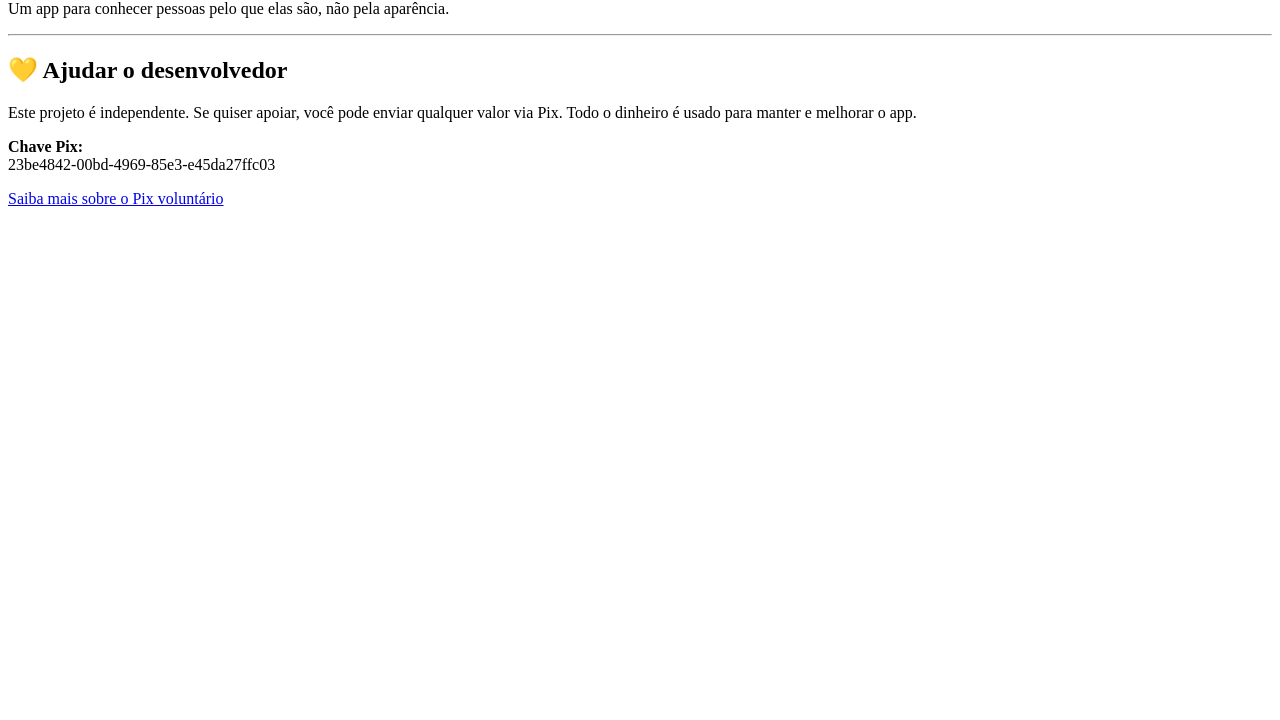
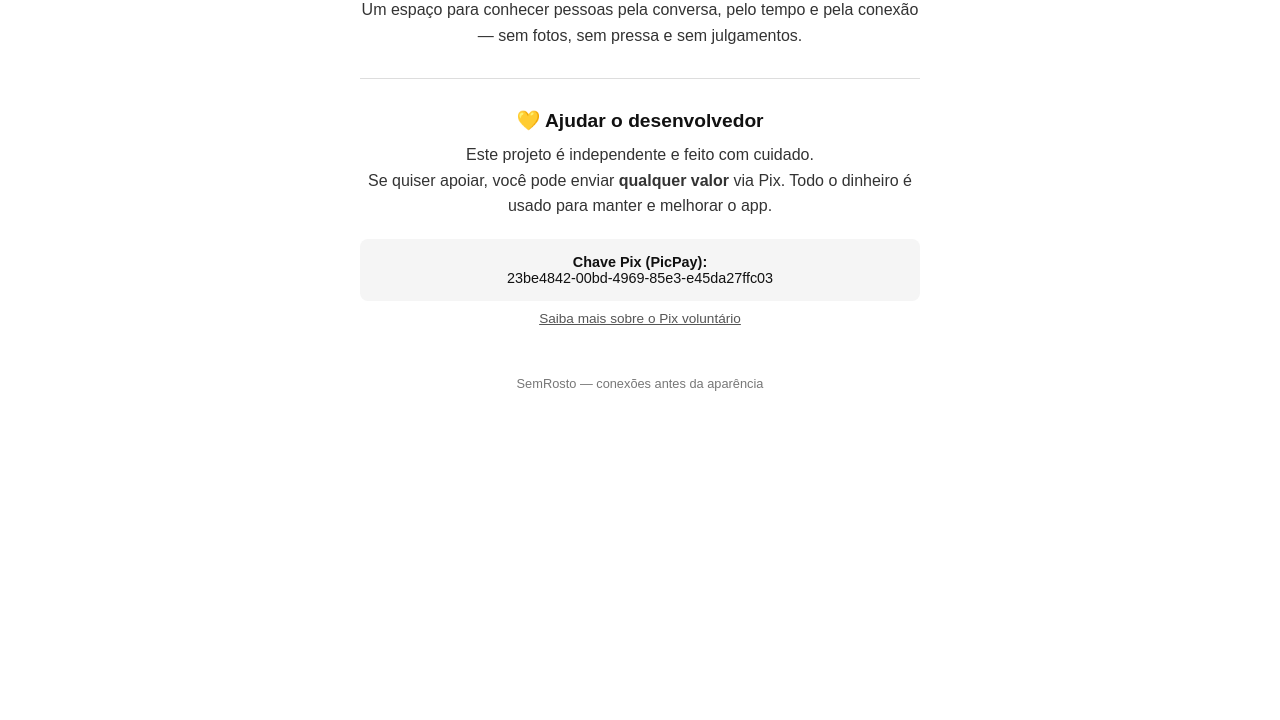
Before and after one commit to moiseselias1510-commits/app-conexao, a plain HTML site: page index.html in a window 1280 px wide. Shown: the part 80-800 px from the top of the page. Drawn offline with Linux system fonts and the light colour scheme.

Commit message:
Update index.html

```diff
--- a/index.html
+++ b/index.html
@@ -4,25 +4,150 @@
   <meta charset="UTF-8">
   <title>SemRosto</title>
   <meta name="viewport" content="width=device-width, initial-scale=1.0">
+
+  <style>
+    /* RESET BÁSICO */
+    * {
+      margin: 0;
+      padding: 0;
+      box-sizing: border-box;
+      font-family: Arial, Helvetica, sans-serif;
+    }
+
+    body {
+      background: #ffffff;
+      color: #111;
+    }
+
+    /* SPLASH SCREEN */
+    #splash {
+      position: fixed;
+      inset: 0;
+      background: #111;
+      color: #fff;
+      display: flex;
+      align-items: center;
+      justify-content: center;
+      text-align: center;
+      padding: 20px;
+      z-index: 9999;
+      animation: fadeOut 1s ease forwards;
+      animation-delay: 2.5s;
+    }
+
+    #splash h1 {
+      font-size: 1.6rem;
+      font-weight: 400;
+      line-height: 1.4;
+    }
+
+    @keyframes fadeOut {
+      to {
+        opacity: 0;
+        visibility: hidden;
+      }
+    }
+
+    /* CONTEÚDO PRINCIPAL */
+    main {
+      padding: 30px 20px;
+      max-width: 600px;
+      margin: auto;
+      text-align: center;
+    }
+
+    main h2 {
+      font-size: 2rem;
+      margin-bottom: 10px;
+    }
+
+    main p {
+      font-size: 1rem;
+      line-height: 1.6;
+      margin-bottom: 20px;
+      color: #333;
+    }
+
+    .divider {
+      height: 1px;
+      background: #ddd;
+      margin: 30px 0;
+    }
+
+    /* APOIO */
+    .apoio h3 {
+      font-size: 1.2rem;
+      margin-bottom: 10px;
+    }
+
+    .pix {
+      background: #f5f5f5;
+      padding: 15px;
+      border-radius: 8px;
+      font-size: 0.9rem;
+      word-break: break-all;
+      margin-bottom: 10px;
+    }
+
+    .saiba-mais {
+      font-size: 0.85rem;
+      color: #555;
+      cursor: pointer;
+      text-decoration: underline;
+    }
+
+    /* RODAPÉ */
+    footer {
+      text-align: center;
+      font-size: 0.8rem;
+      color: #777;
+      padding: 20px;
+    }
+  </style>
 </head>
+
 <body>
 
-  <h1>Conexão</h1>
-  <p>Um app para conhecer pessoas pelo que elas são, não pela aparência.</p>
+  <!-- SPLASH SCREEN -->
+  <div id="splash">
+    <h1>
+      goste de quem a pessoa é,<br>
+      não de como ela parece.
+    </h1>
+  </div>
 
-  <hr>
+  <!-- CONTEÚDO -->
+  <main>
+    <h2>SemRosto</h2>
+    <p>
+      Um espaço para conhecer pessoas pela conversa, pelo tempo e pela conexão —
+      sem fotos, sem pressa e sem julgamentos.
+    </p>
 
-  <h2>💛 Ajudar o desenvolvedor</h2>
-  <p>
-    Este projeto é independente.
-    Se quiser apoiar, você pode enviar qualquer valor via Pix.
-    Todo o dinheiro é usado para manter e melhorar o app.
-  </p>
+    <div class="divider"></div>
 
-  <p><strong>Chave Pix:</strong><br>
-  23be4842-00bd-4969-85e3-e45da27ffc03</p>
+    <div class="apoio">
+      <h3>💛 Ajudar o desenvolvedor</h3>
+      <p>
+        Este projeto é independente e feito com cuidado.<br>
+        Se quiser apoiar, você pode enviar <strong>qualquer valor</strong> via Pix.
+        Todo o dinheiro é usado para manter e melhorar o app.
+      </p>
 
-  <p><a href="#">Saiba mais sobre o Pix voluntário</a></p>
+      <div class="pix">
+        <strong>Chave Pix (PicPay):</strong><br>
+        23be4842-00bd-4969-85e3-e45da27ffc03
+      </div>
+
+      <div class="saiba-mais">
+        Saiba mais sobre o Pix voluntário
+      </div>
+    </div>
+  </main>
+
+  <footer>
+    SemRosto — conexões antes da aparência
+  </footer>
 
 </body>
 </html>
```
